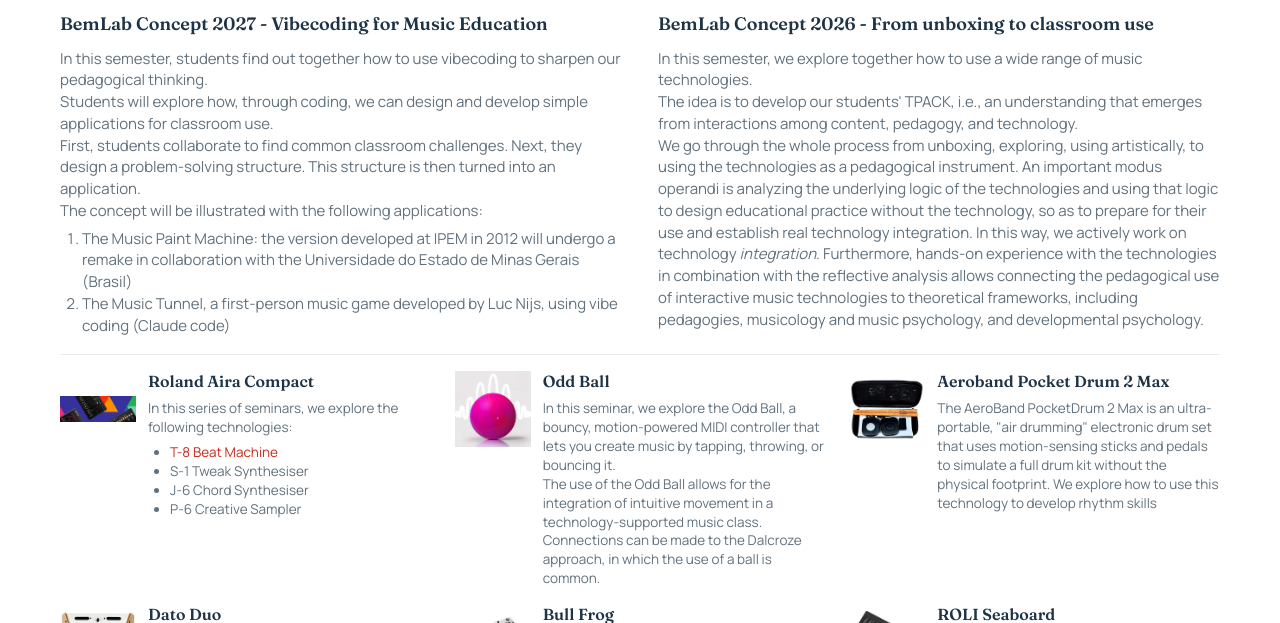
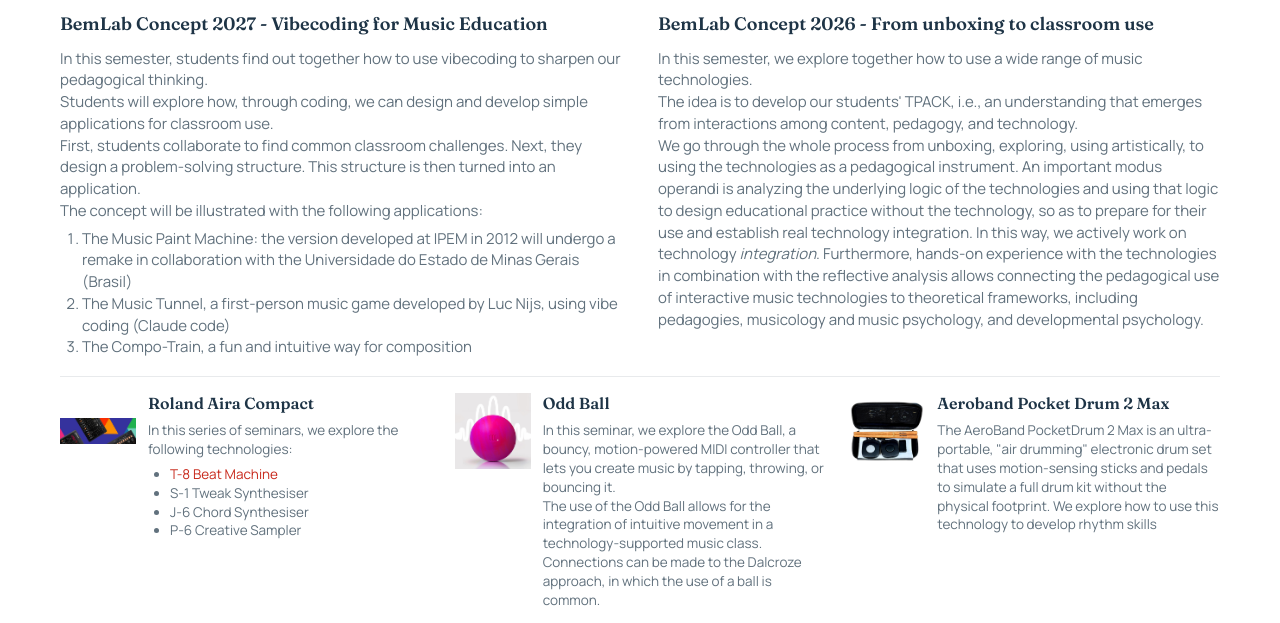
Before and after one commit to luc-nijs/mutechlab, an Astro site: page /bemlab in a window 1280 px wide. Shown: the part 98-721 px from the top of the page. Built offline with nearby package versions, Linux system fonts and the light colour scheme; Astro itself is replaced by a stand-in of ours.

Commit message:
Add the Compo-Train to the BEMLab 2027 applications list
Co-Authored-By: Claude Opus 5.5 <noreply@anthropic.com>

```diff
--- a/src/pages/bemlab.astro
+++ b/src/pages/bemlab.astro
@@ -5,7 +5,7 @@ import Base from '../layouts/Base.astro';
   <div class="page">
 <div class="two">
 <section><h2 class="sub"><span class="blue">BemLab Concept 2027 - Vibecoding for Music Education</span></h2>
-<p>In this semester, students find out together how to use vibecoding to sharpen our pedagogical thinking.</p><p>Students will explore how, through coding, we can design and develop simple applications for classroom use.</p><p>First, students collaborate to find common classroom challenges. Next, they design a problem-solving structure. This structure is then turned into an application.</p><p>The concept will be illustrated with the following applications:</p><ol><li>The Music Paint Machine: the version developed at IPEM in 2012 will undergo a remake in collaboration with the Universidade do Estado de Minas Gerais (Brasil)</li><li>The Music Tunnel, a first-person music game developed by Luc Nijs, using vibe coding (Claude code)</li></ol></section>
+<p>In this semester, students find out together how to use vibecoding to sharpen our pedagogical thinking.</p><p>Students will explore how, through coding, we can design and develop simple applications for classroom use.</p><p>First, students collaborate to find common classroom challenges. Next, they design a problem-solving structure. This structure is then turned into an application.</p><p>The concept will be illustrated with the following applications:</p><ol><li>The Music Paint Machine: the version developed at IPEM in 2012 will undergo a remake in collaboration with the Universidade do Estado de Minas Gerais (Brasil)</li><li>The Music Tunnel, a first-person music game developed by Luc Nijs, using vibe coding (Claude code)</li><li>The Compo-Train, a fun and intuitive way for composition</li></ol></section>
 <section><h2 class="sub"><span class="blue">BemLab Concept 2026 - From unboxing to classroom use</span></h2>
 <p>In this semester, we explore together how to use a wide range of music technologies.</p><p>The idea is to develop our students' TPACK, i.e., an understanding that emerges from interactions among content, pedagogy, and technology.</p><p>We go through the whole process from unboxing, exploring, using artistically, to using the technologies as a pedagogical instrument. An important modus operandi is analyzing the underlying logic of the technologies and using that logic to design educational practice without the technology, so as to prepare for their use and establish real technology integration. In this way, we actively work on technology <em>integration</em>. Furthermore, hands-on experience with the technologies in combination with the reflective analysis allows connecting the pedagogical use of interactive music technologies to theoretical frameworks, including pedagogies, musicology and music psychology, and developmental psychology.</p></section>
 </div>
```
